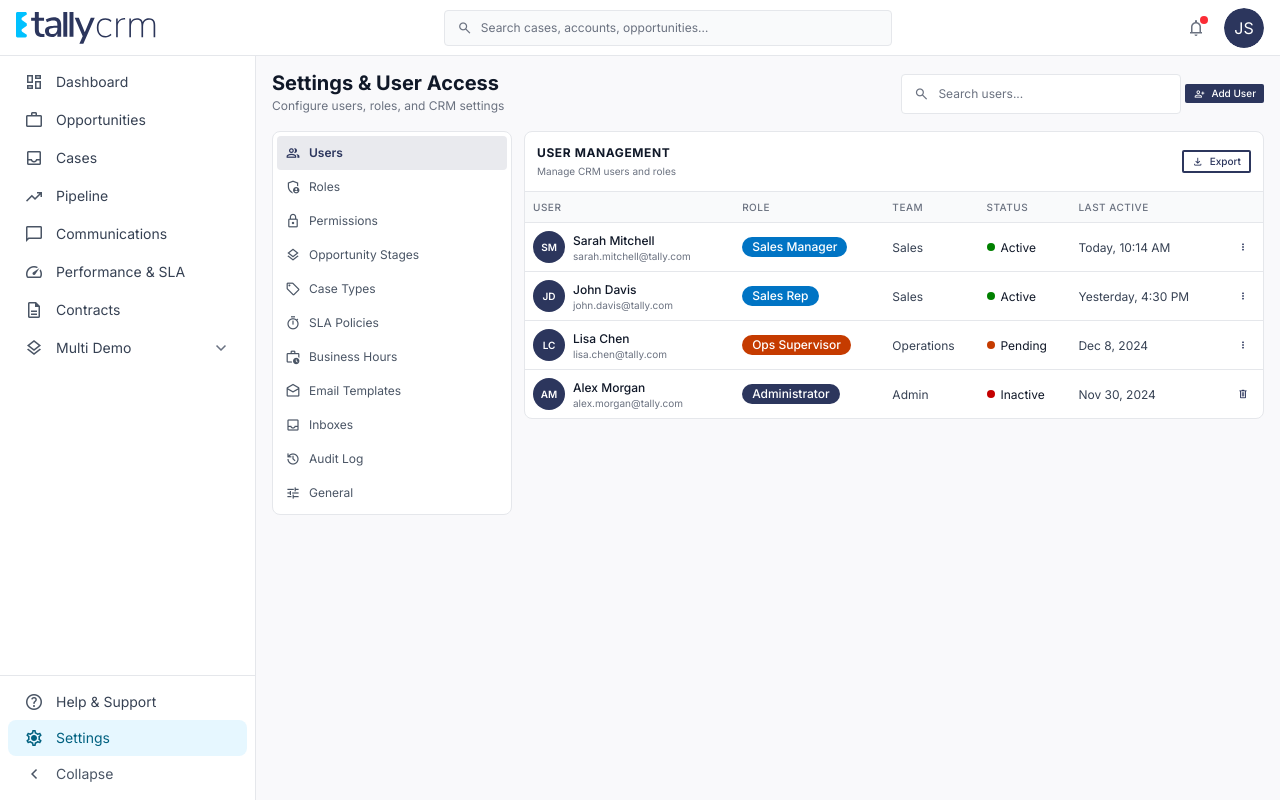
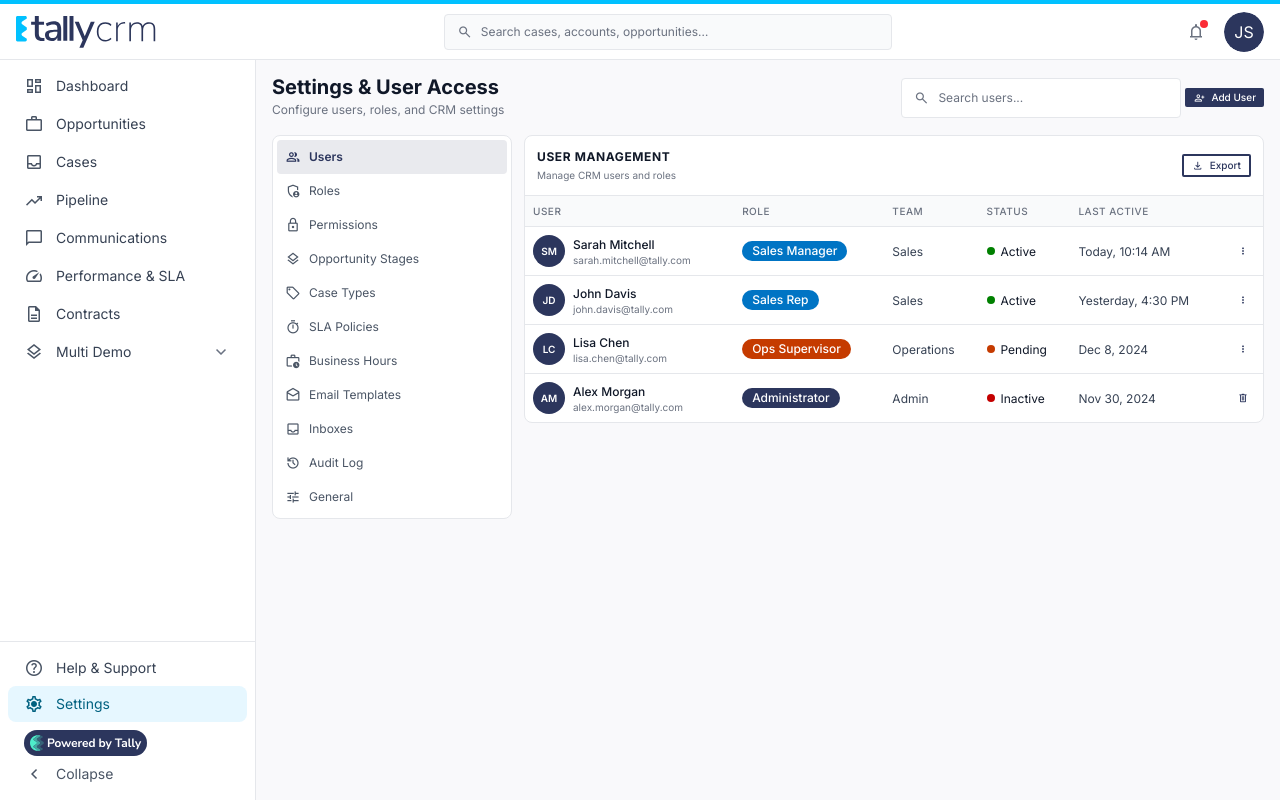
Before and after one commit to bodhi-tally-group/tally-crm, a Next.js app: page /crm/settings in a window 1280 px wide. Built offline with nearby package versions, Linux system fonts and the light colour scheme.

Commit message:
Add brand strip, Powered by Tally badge, and reduce strip to 4px
- Add 4px #00C1FF brand strip above the app bar
- Add Powered by Tally badge to nav bar below Settings
- Badge hidden when nav is collapsed

Co-authored-by: Cursor <cursoragent@cursor.com>

```diff
--- a/app/crm/layout.tsx
+++ b/app/crm/layout.tsx
@@ -124,6 +124,8 @@ export default function CRMLayout({
 
   return (
     <div className="flex h-screen min-w-0 flex-col overflow-hidden bg-[#F9F9FB] dark:bg-gray-900">
+      {/* ── Brand strip ──────────────────────────────────────────────── */}
+      <div className="h-1 shrink-0 bg-[#00C1FF]" />
       {/* ── App Bar ──────────────────────────────────────────────────── */}
       <header className="flex h-14 shrink-0 items-center border-b border-border bg-white px-4 dark:bg-gray-800">
         {/* Logo */}
--- a/components/NavigationBar/NavigationBar.tsx
+++ b/components/NavigationBar/NavigationBar.tsx
@@ -2,6 +2,7 @@
 
 import { useState, useRef, useEffect } from "react";
 import Link from "next/link";
+import Image from "next/image";
 import { Icon } from "@/components/ui/icon";
 import { cn } from "@/lib/utils";
 
@@ -489,6 +490,17 @@ export default function NavigationBar({
             {!collapsed && <span className="truncate">{item.label}</span>}
           </Link>
         ))}
+        {/* Powered by Tally badge */}
+        {!collapsed && (
+          <div className="mt-2 flex justify-start px-4">
+            <Image
+              src="/PoweredByTallyBadge.svg"
+              alt="Powered by Tally"
+              width={123}
+              height={26}
+            />
+          </div>
+        )}
         <button
           type="button"
           onClick={() => setCollapsed(!collapsed)}
```
Also changed, not shown: public/PoweredByTallyBadge.svg (added).
